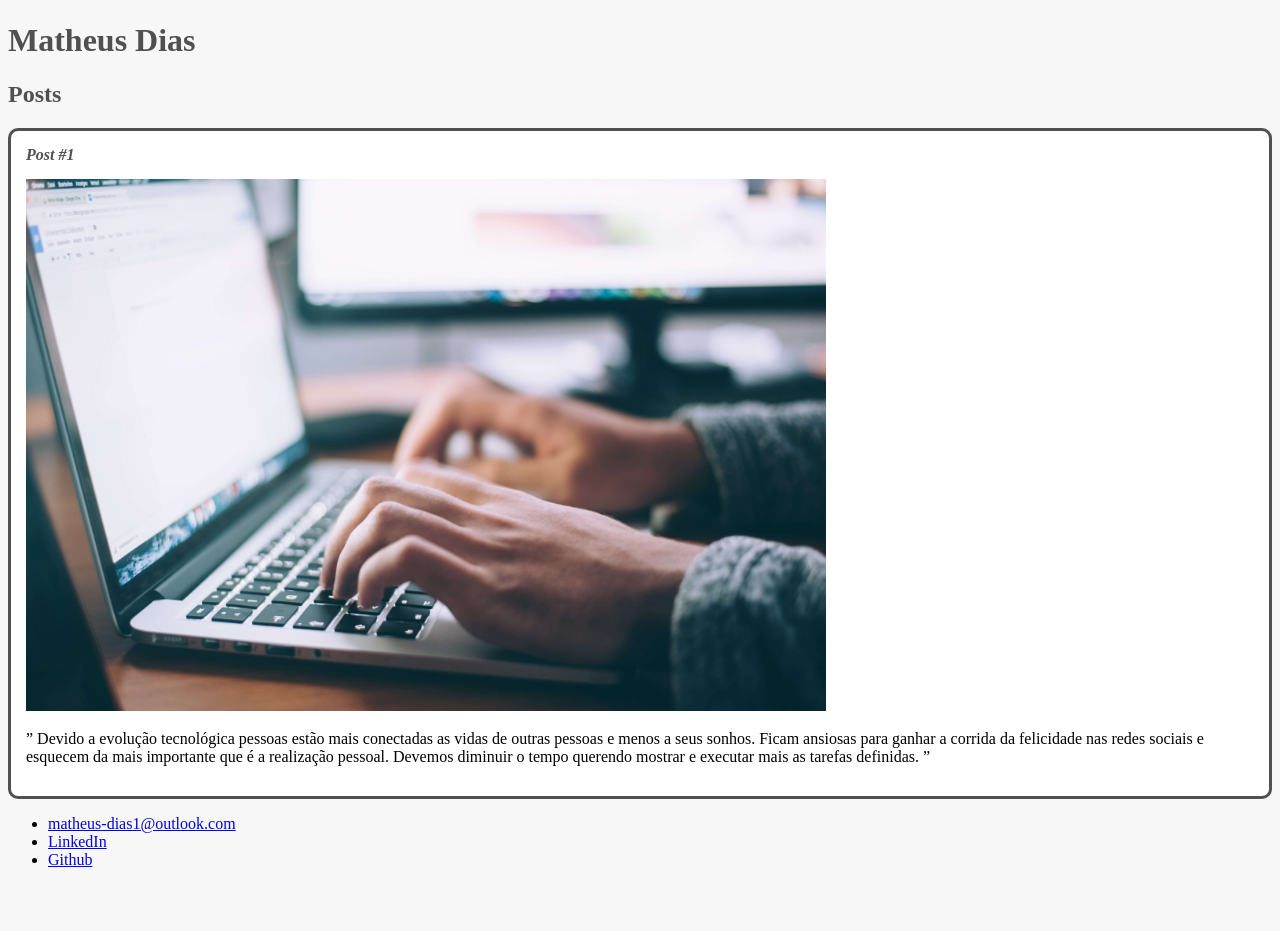
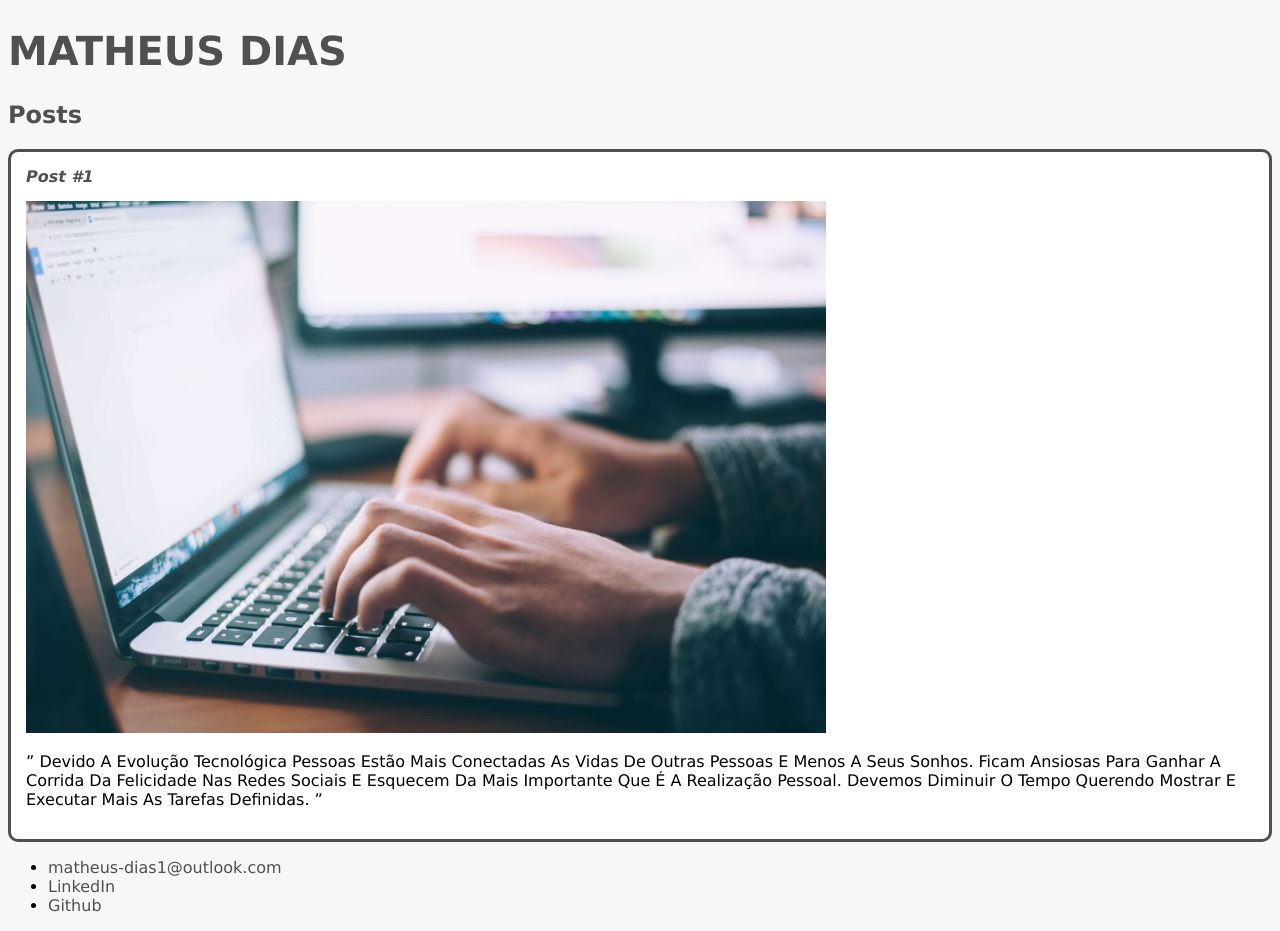
Before and after one commit to MatheusProg/curso-html5-css, a plain HTML site: page index.html in a window 1280 px wide. Shown: the part 111-1042 px from the top of the page. Before the commit the page ends 996 px from the top, so only its background shows below. Drawn offline with Linux system fonts and the light colour scheme.

Commit message:
estiliza os textos

```diff
--- a/style.css
+++ b/style.css
@@ -1,9 +1,19 @@
 body {
   background: #f7f7f7;
+  font-family: Verdana;
 }
 
 #title, .subtitle, .post_title {
  color:#505050;
+}
+#title {
+  font-size: 40px;
+  text-transform: uppercase;
+}
+
+a {
+  text-decoration: none;
+  color: #505050;
 }
 
 .post_title {
@@ -34,4 +44,5 @@ body {
 .post_content {
   margin: 0;
   margin-bottom: 15px;
+  text-transform: capitalize;
 }
```
